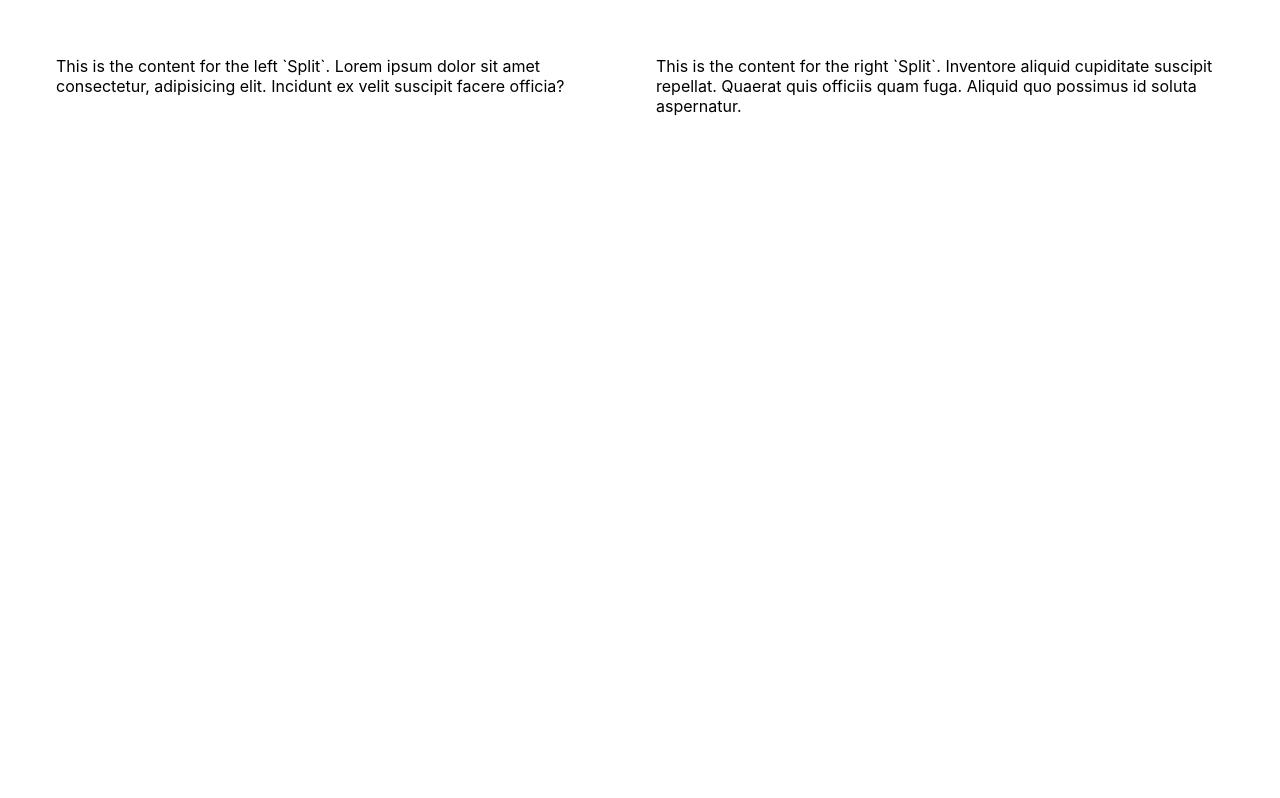
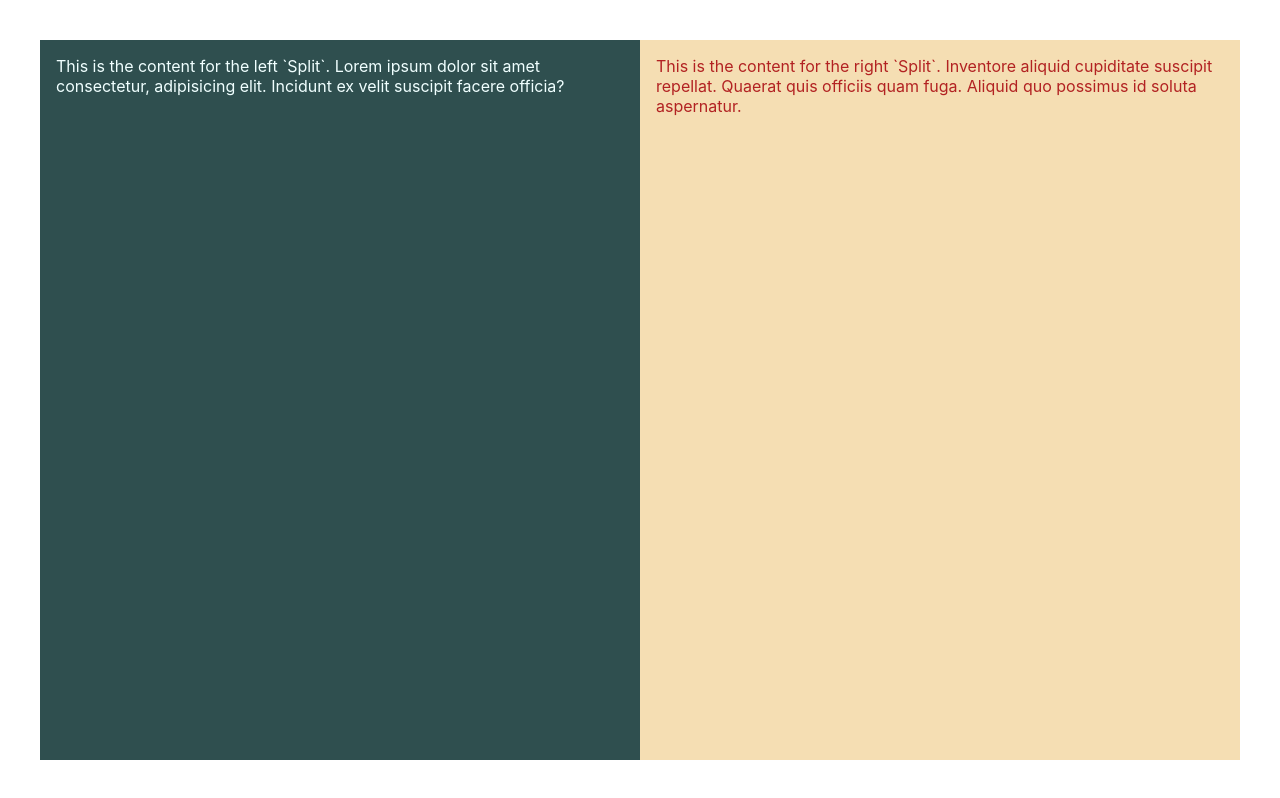
Before and after one commit to john-azzaro/Study-React-Components, a React (Create React App) app in the folder component-test/: page / in a window 1280 px wide. Built offline with nearby package versions, Linux system fonts and the light colour scheme.

Commit message:
split configuration

```diff
--- a/component-test/src/composition/Split.js
+++ b/component-test/src/composition/Split.js
@@ -2,8 +2,9 @@ import React from 'react';
 import './Split.css';
 
 function Split(props) {
+  const combinedClassName = `split ${props.className}`;
   return (
-    <div className='split'>
+    <div className={combinedClassName}>
       {props.children}
     </div>
   );
```
Also changed, not shown: 1 other file (tests, documents, lock files or other folders).
